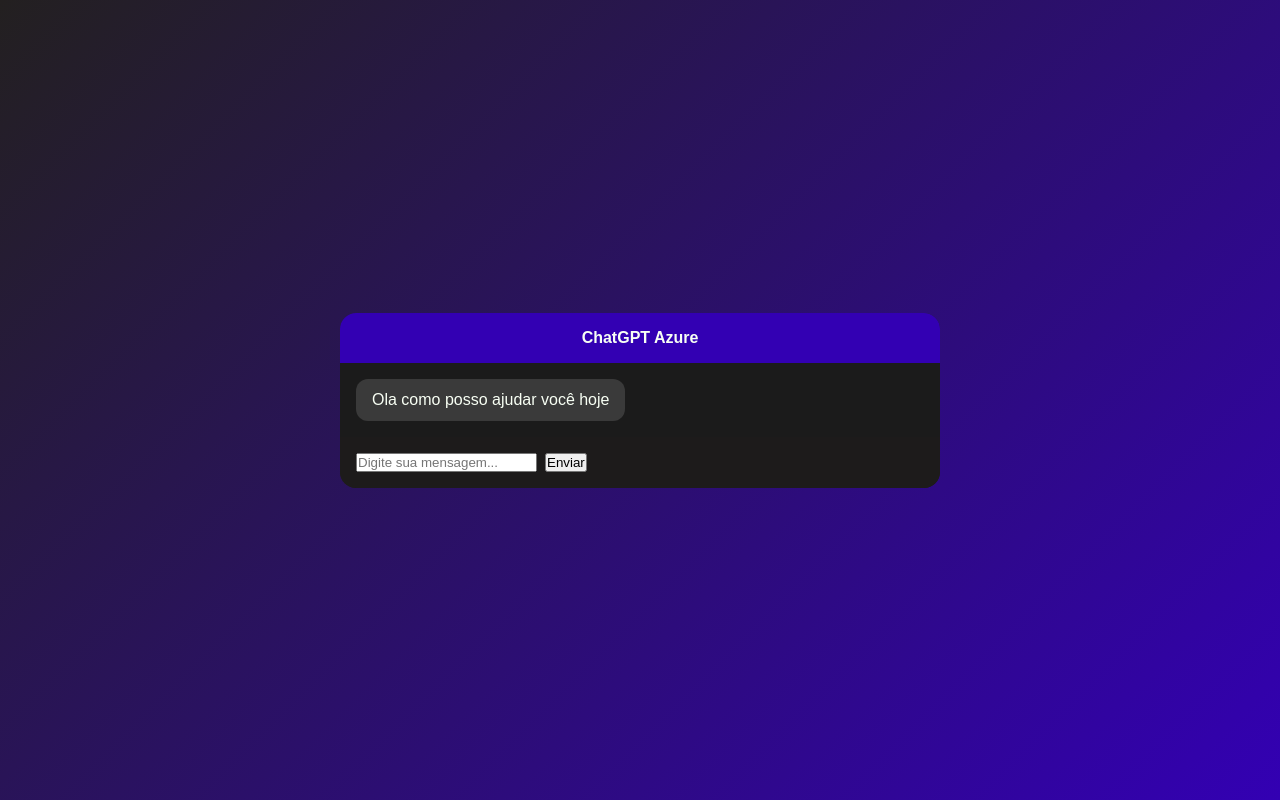
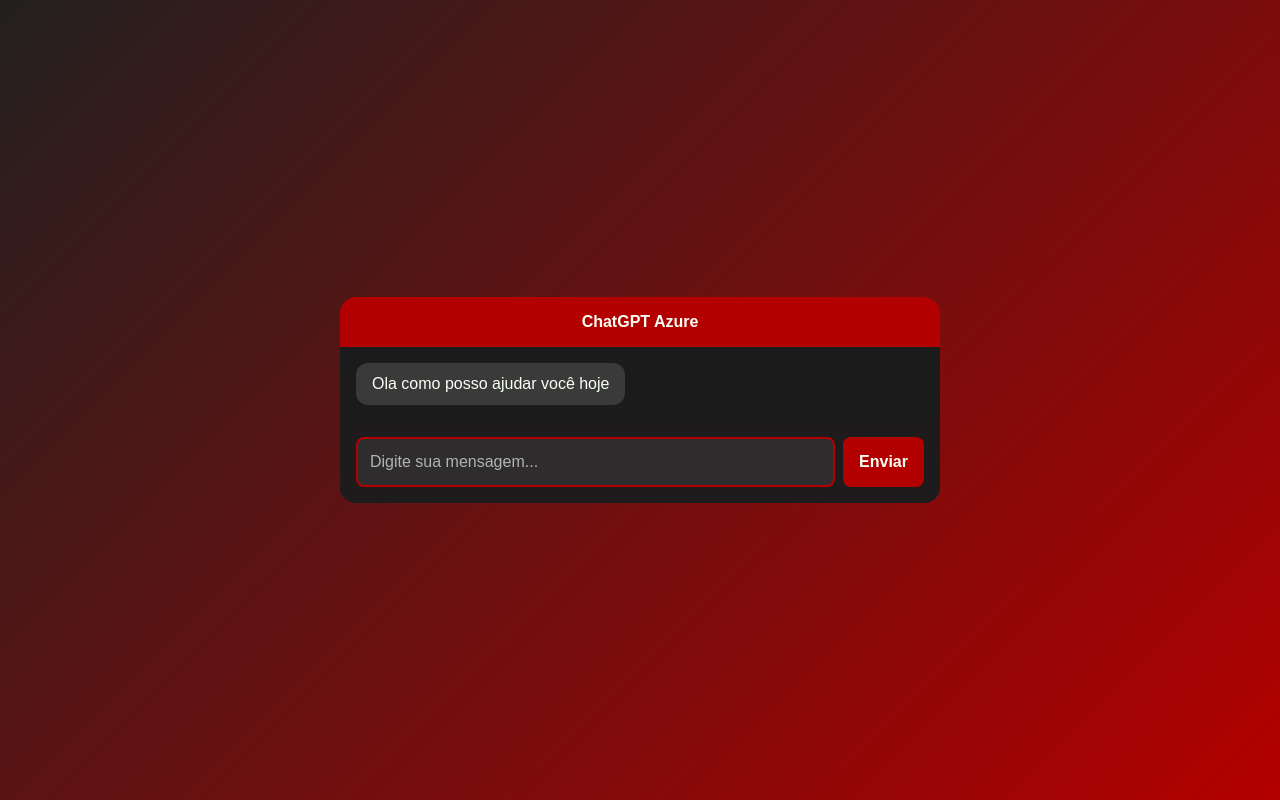
Before and after one commit to Sillocazord/Projeto-GPT-Azure, a plain HTML site: page Projeto GPT/index.html in a window 1280 px wide. Drawn offline with Linux system fonts and the light colour scheme.

Commit message:
feat: Alterado as cores, alterado também o css, configurando as demais classes e ja rodando o site

```diff
--- a/Projeto GPT/style.css
+++ b/Projeto GPT/style.css
@@ -10,7 +10,7 @@ body{
     justify-content: center;
     align-items: center;
     min-height: 100vh;
-    background: linear-gradient(135deg, #232020, #3300b3);
+    background: linear-gradient(135deg, #232020, #b30000);
     color: #f8fff4;
 }
 
@@ -26,7 +26,7 @@ body{
 }
 
 .header{
-    background: #3300b3;
+    background: #b30000;
     padding: 16px;
     text-align: center;
     font-size: 1rem;
@@ -67,3 +67,28 @@ body{
     gap: 8px;
     background: #1d1b1b;
 }
+
+input[type ="text"]{
+    flex: 1;
+    padding: 12px;
+    border: 2px solid #b30000;
+    border-radius: 8px;
+    font-size: 1rem;
+    background: #2e2c2c;
+    color: #f8fff4;
+}
+input[type ="text"]::placeholder{
+    color: #b3b3b3;
+}
+
+button{
+    padding: 16px;
+    background: #b30000;
+    color: #f8fff4;
+    border: none;
+    border-radius: 8px;
+    font-size: 1rem;
+    font-weight: bold;
+    cursor: pointer;
+    transition: background-color 0.3sec;
+}
```
